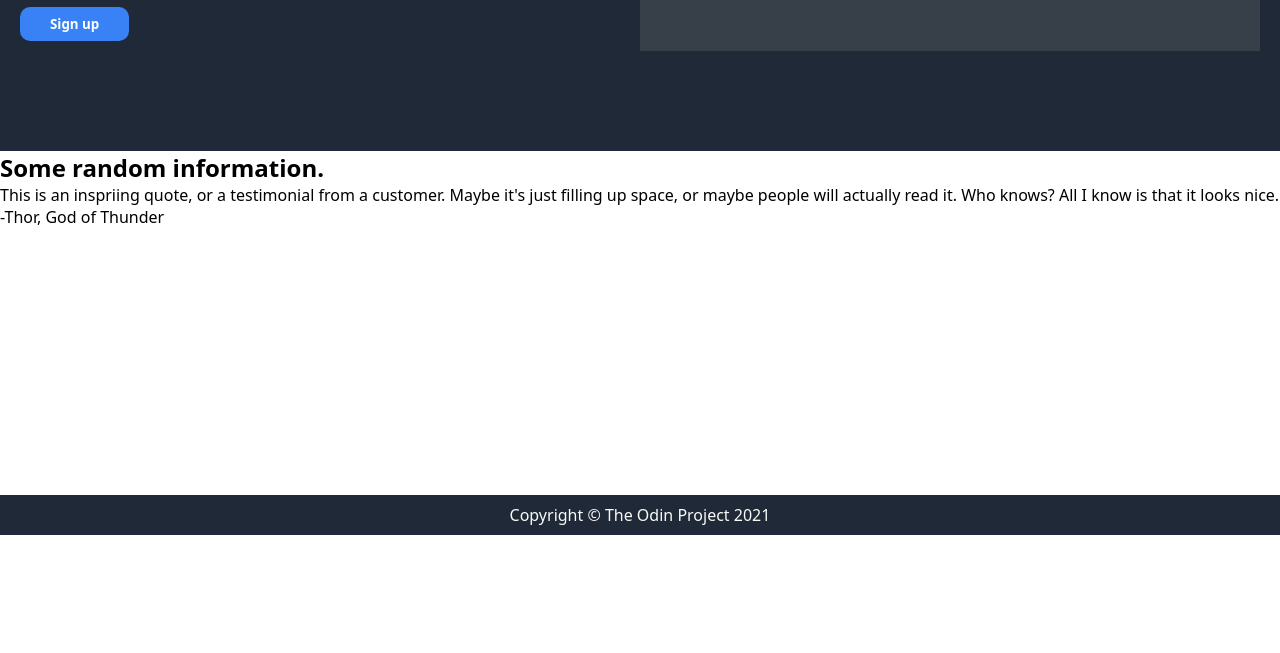
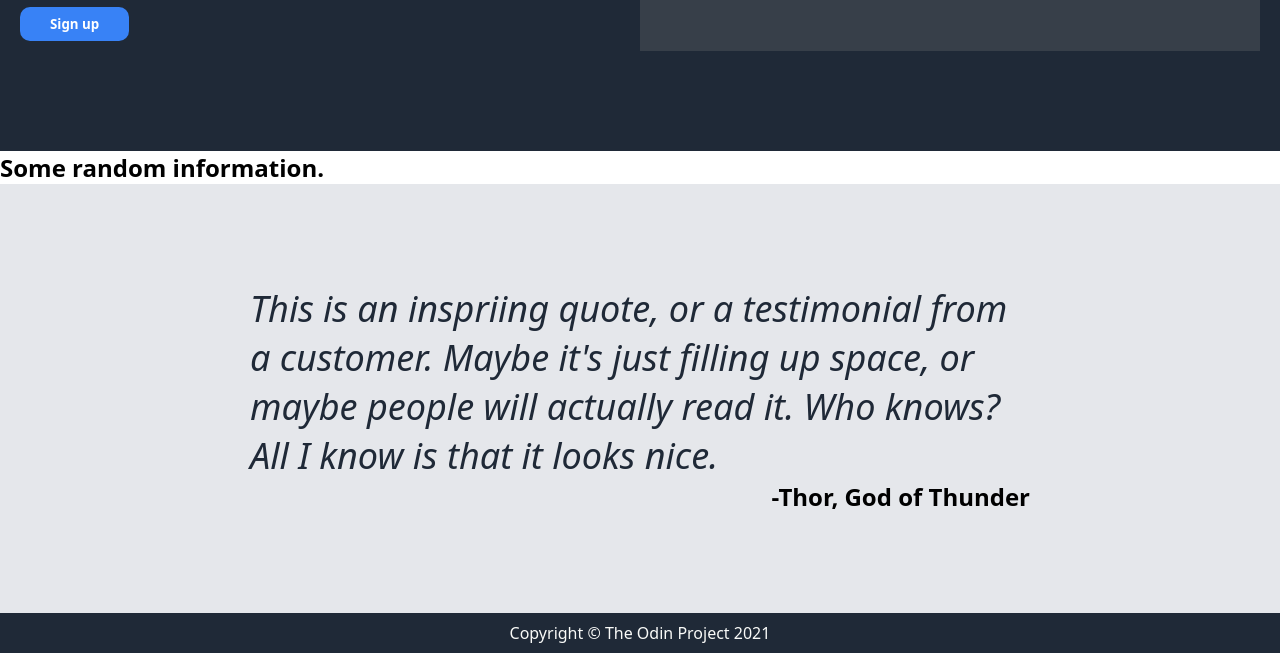
Before and after one commit to YorNitsuga/odin-landingpage, a plain HTML site: page index.html in a window 1280 px wide. Shown: the part 265-918 px from the top of the page. Before the commit the page ends 800 px from the top, so only its background shows below. Drawn offline with Linux system fonts and the light colour scheme.

Commit message:
Finish styling quote section

```diff
--- a/style.css
+++ b/style.css
@@ -77,6 +77,28 @@ a {
     margin: 10px 0px;
 }
 
+.thor {
+    background-color: #E5E7EB;
+    display: flex;
+    flex-direction: column;
+    justify-content: center;
+    align-items: center;
+    padding: 100px 250px;
+}
+
+.thor .quote{
+    font-size: 36px;
+    font-weight: lighter;
+    font-style: italic;
+    color: #1F2937;
+}
+
+.thor .author {
+    align-self: flex-end;
+    font-weight: bold;
+    font-size: 24px;
+}
+
 .footer {
     height: 40px;
     background-color: #1F2937;
```
